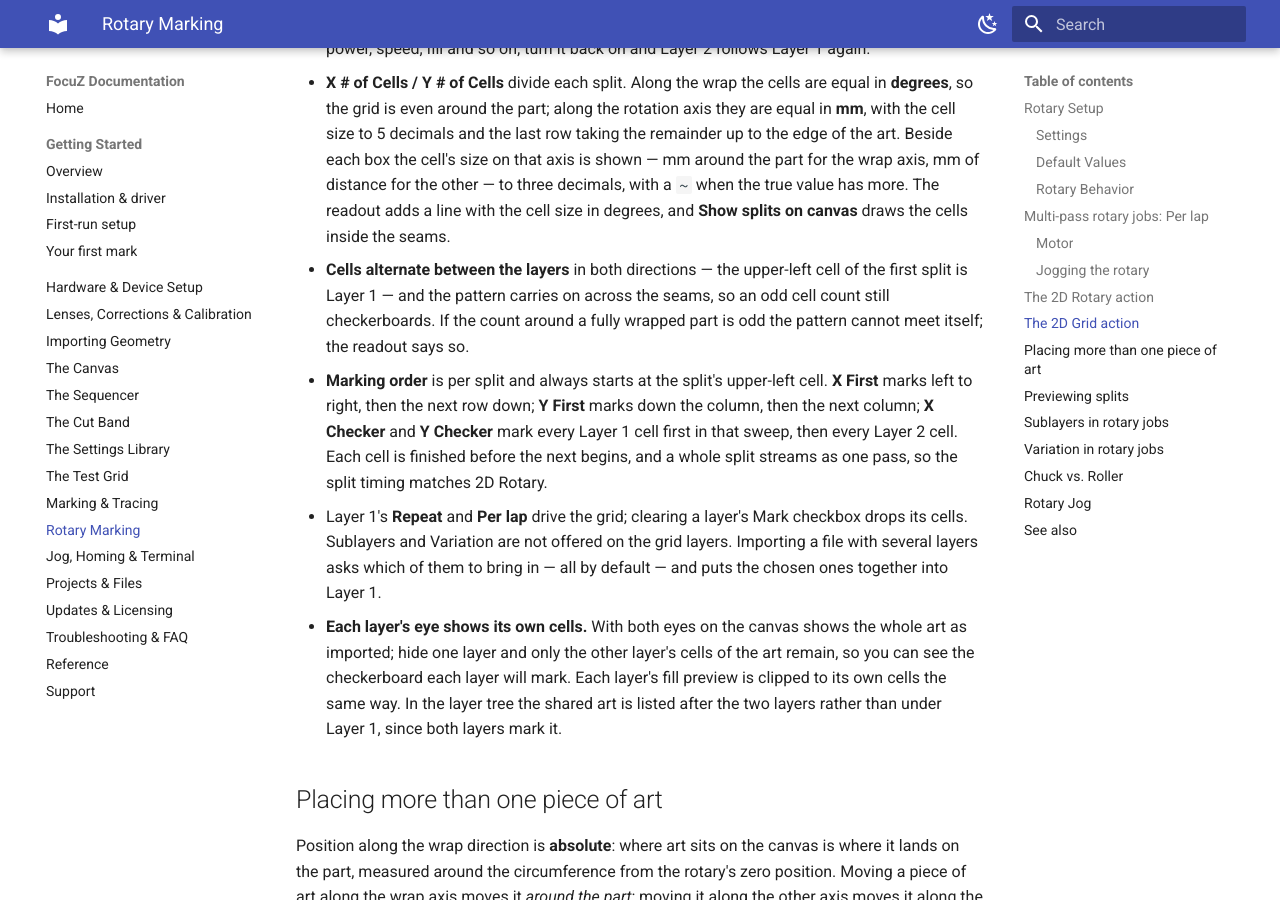
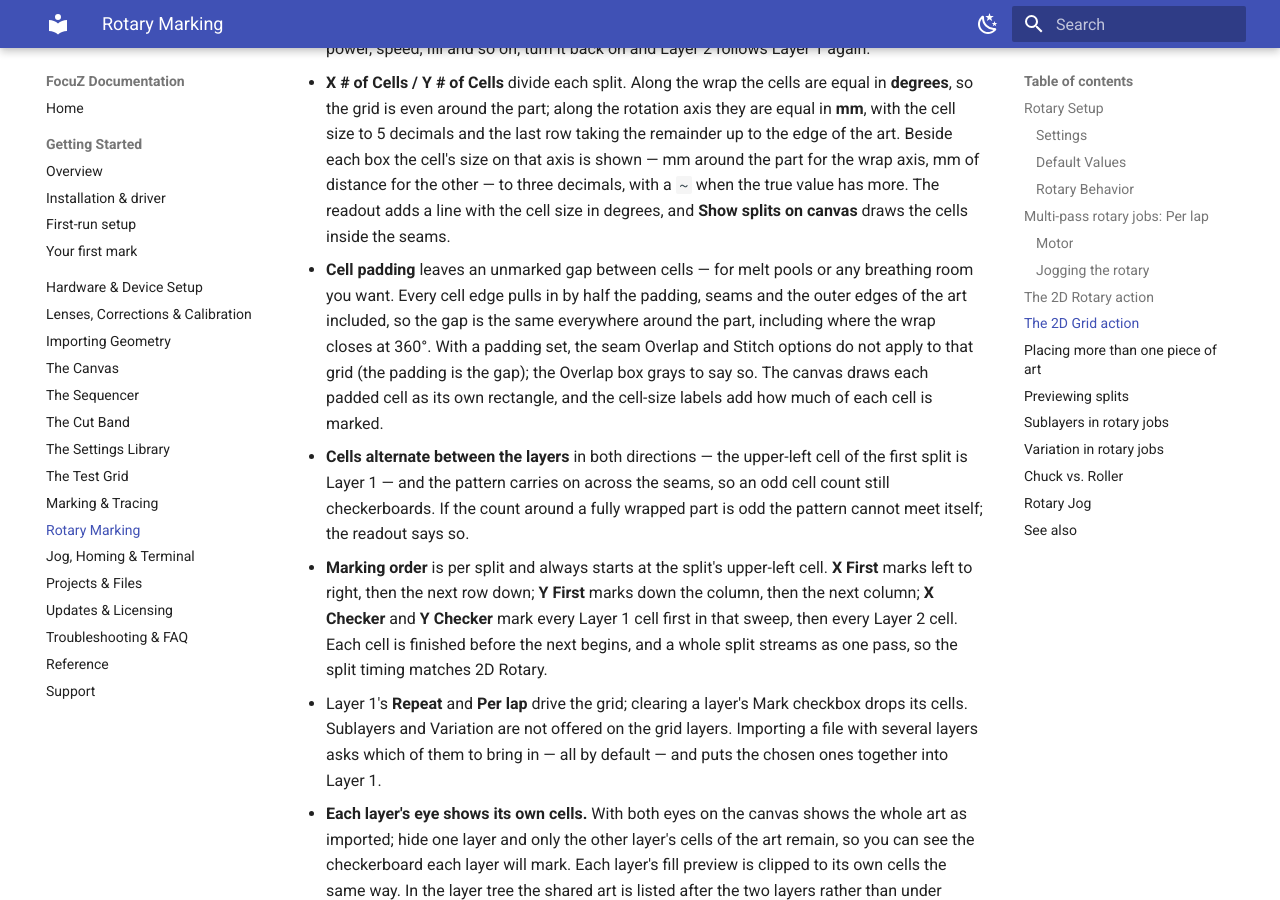
Before and after one commit to Lokahi-Shop/focuz-docs, an MkDocs documentation site: the page built from docs/rotary.md, in a window 1280 px wide and 900 px high, scrolled down 5834 px. Built offline with MkDocs 1.6.1 and Material for MkDocs 9.7.7, drawn with Linux system fonts in a browser that asks for light colours.

Commit message:
Rotary: 2D Grid cell padding
Co-Authored-By: Claude Fable 5.1 <noreply@anthropic.com>

```diff
--- a/docs/rotary.md
+++ b/docs/rotary.md
@@ -221,6 +221,12 @@ It always has one group with two layers, and the same Rotary section and readout
   axis, mm of distance for the other — to three decimals, with a `~` when the true value has more.
   The readout adds a line with the cell size in degrees, and **Show splits on canvas** draws the
   cells inside the seams.
+- **Cell padding** leaves an unmarked gap between cells — for melt pools or any breathing room you
+  want. Every cell edge pulls in by half the padding, seams and the outer edges of the art
+  included, so the gap is the same everywhere around the part, including where the wrap closes at
+  360°. With a padding set, the seam Overlap and Stitch options do not apply to that grid (the
+  padding is the gap); the Overlap box grays to say so. The canvas draws each padded cell as its
+  own rectangle, and the cell-size labels add how much of each cell is marked.
 - **Cells alternate between the layers** in both directions — the upper-left cell of the first
   split is Layer 1 — and the pattern carries on across the seams, so an odd cell count still
   checkerboards. If the count around a fully wrapped part is odd the pattern cannot meet itself;
```
